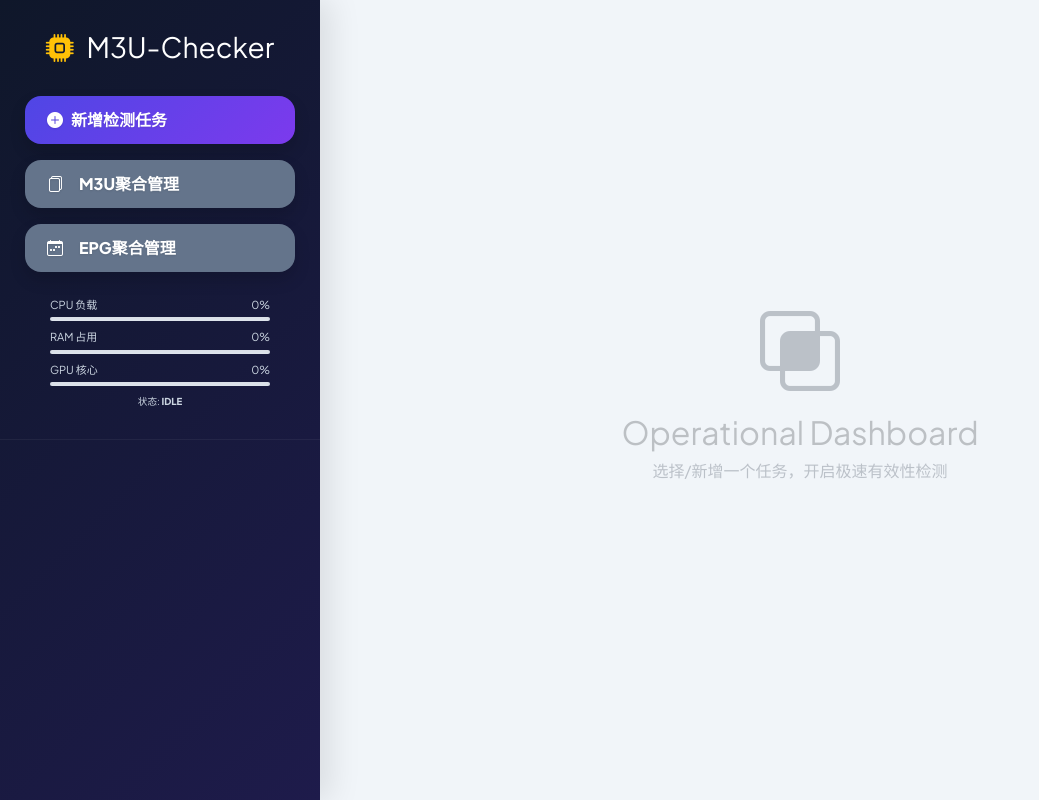
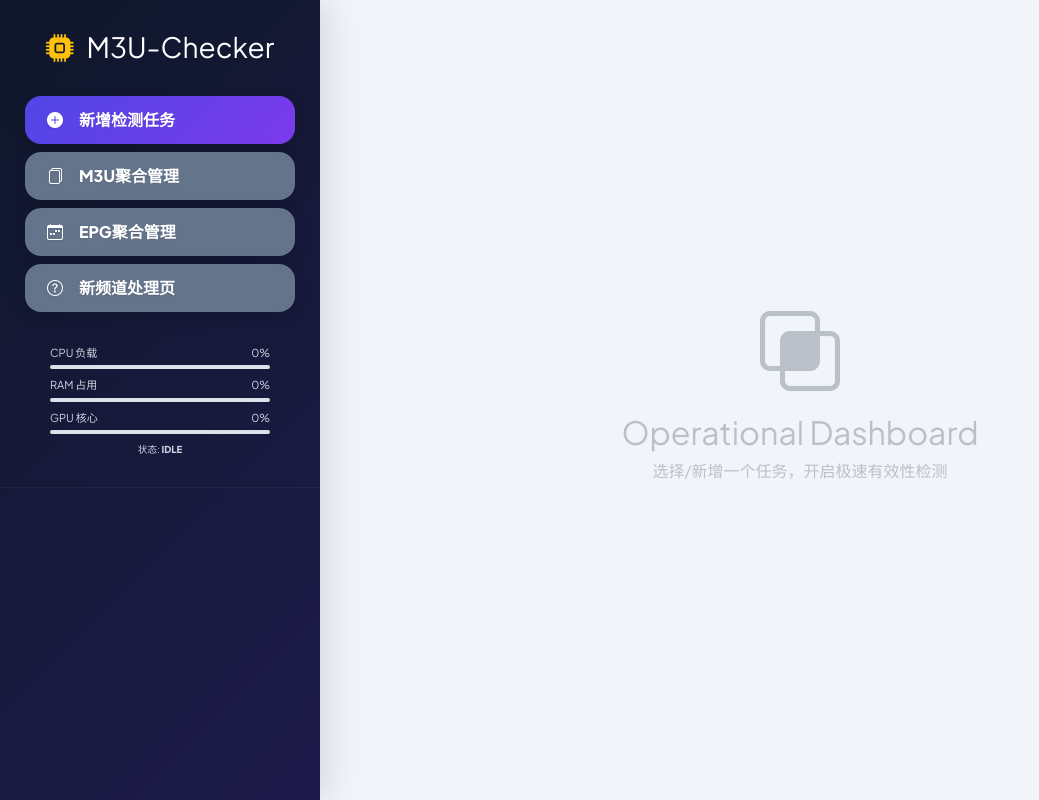
Before and after one commit to JE668/m3u-checker-pro, a Flask app: page / in a window 1280 px wide. Shown: the whole page, without its empty margins (0-1039 px from the left). Run offline with Flask 3, Linux system fonts and the light colour scheme; data that the repository does not hold is empty; parts of the project's set-up code (start-up, migrations or seed data) failed here and were passed over.

Commit message:
Update index.html

```diff
--- a/templates/index.html
+++ b/templates/index.html
@@ -63,16 +63,18 @@
 <div class="sidebar">
     <div class="sidebar-header text-center">
         <h3 class="fw-800 animate__animated animate__fadeInLeft"><i class="bi bi-cpu-fill me-2 text-warning"></i> M3U-Checker</h3>
-        <button class="btn btn-grad btn-primary-grad w-100 mt-4 shadow" id="addNewTaskBtn">
-            <i class="bi bi-plus-circle-fill"></i> 新增检测任务
+        <!-- 侧边栏按钮区域 - 替换原有按钮部分 -->
+        <button class="btn btn-grad btn-primary-grad w-100 mt-4 mb-2 text-nowrap" id="addNewTaskBtn">
+            <i class="bi bi-plus-circle-fill me-2"></i>新增检测任务
         </button>
-        <!-- M3U聚合管理入口 -->
-        <button class="btn btn-grad btn-secondary-custom w-100 mt-3 shadow" onclick="location.href='/m3u_aggregate'">
-            <i class="bi bi-files me-2"></i> M3U聚合管理
+        <button class="btn btn-grad btn-secondary-custom w-100 mb-2 text-nowrap" onclick="location.href='/m3u_aggregate'">
+            <i class="bi bi-files me-2"></i>M3U聚合管理
         </button>
-        <!-- EPG聚合管理入口 -->
-        <button class="btn btn-grad btn-secondary-custom w-100 mt-3 shadow" onclick="location.href='/epg_aggregate'">
-            <i class="bi bi-calendar-week me-2"></i> EPG聚合管理
+        <button class="btn btn-grad btn-secondary-custom w-100 mb-2 text-nowrap" onclick="location.href='/epg_aggregate'">
+            <i class="bi bi-calendar-week me-2"></i>EPG聚合管理
+        </button>
+        <button class="btn btn-grad btn-secondary-custom w-100 mb-2 text-nowrap" onclick="location.href='/pending'">
+            <i class="bi bi-question-circle me-2"></i>新频道处理页
         </button>
         <div class="sys-info-box">
             <div class="d-flex justify-content-between"><span>CPU 负载</span><span id="sysCpu">0%</span></div>
```
